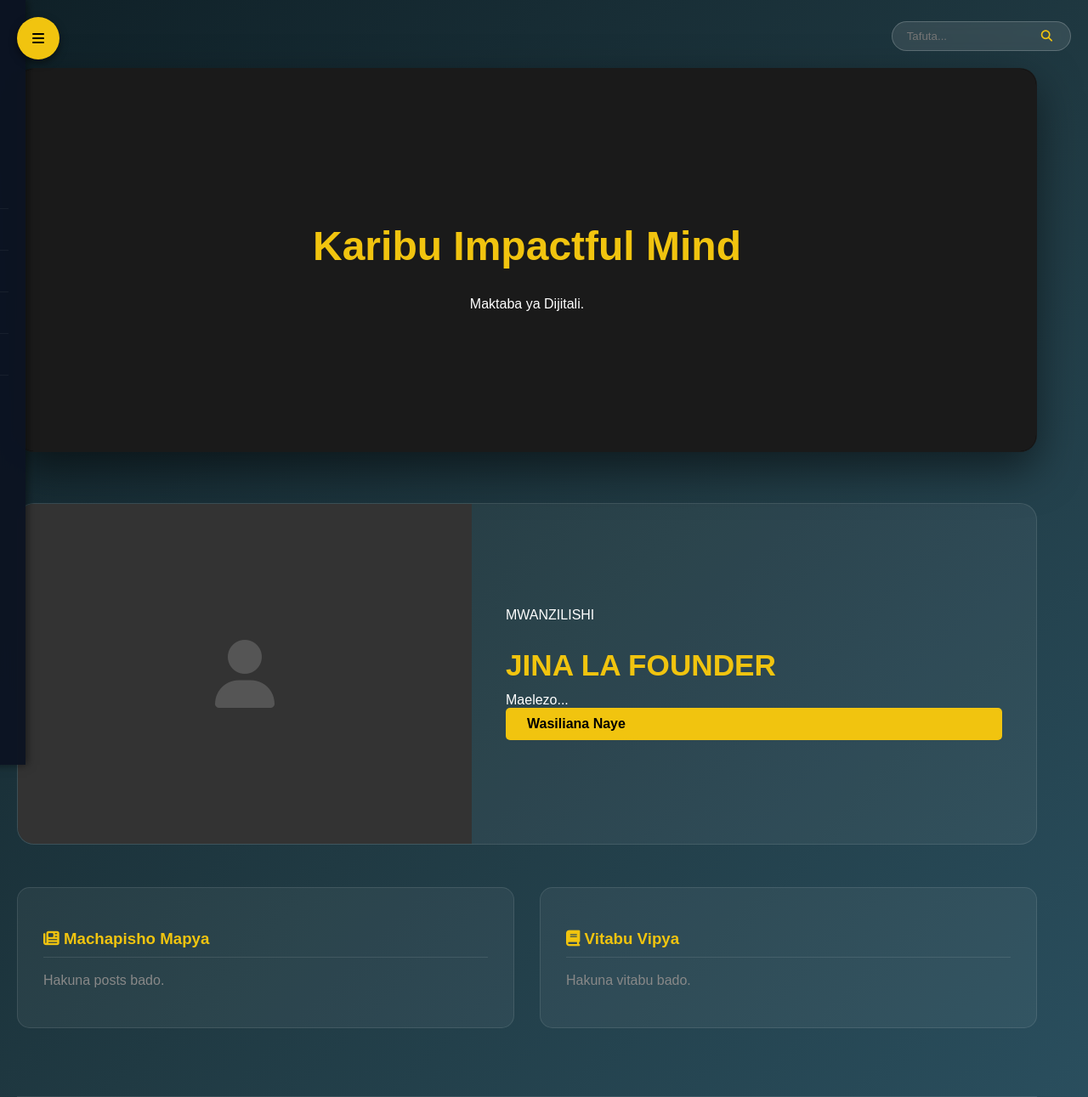
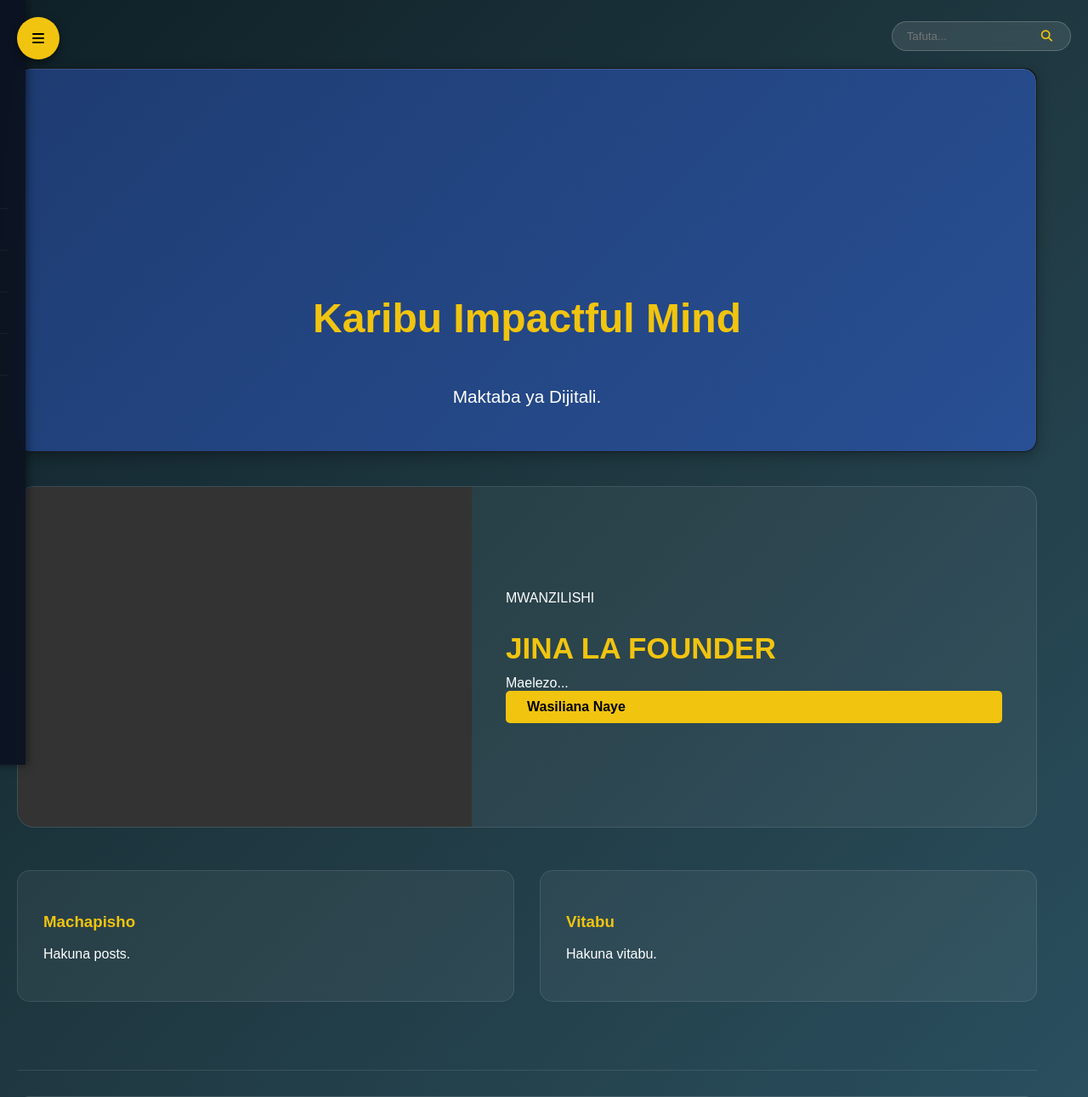
Before and after one commit to abdondismas0-hub/impactful-mind-web, a Flask app: page / in a window 1280 px wide. Shown: the top 1291 px of the page at 85% size. Run offline with Flask 3, Linux system fonts and the light colour scheme; data that the repository does not hold is empty.

Commit message:
Refactor carousel and founder section layout

```diff
--- a/templates/index.html
+++ b/templates/index.html
@@ -3,85 +3,74 @@
 {% block content %}
 
     <!-- 1. SLIDESHOW -->
-    <div class="carousel-container" style="margin-bottom: 60px;">
+    <div class="carousel-container" style="margin-bottom: 40px; position: relative; border-radius: 15px; overflow: hidden; box-shadow: 0 4px 15px rgba(0,0,0,0.3); min-height: 450px;">
         {% if carousel_posts %}
-            {% for post in carousel_posts %}
-            <div class="carousel-item fade" style="display: {{ 'block' if loop.first else 'none' }}; background-image: url('{{ url_for('download_book', filename=post.image_file) }}');">
-                <div class="slide-bg" style="background-image: url('{{ url_for('download_book', filename=post.image_file) }}');"></div>
-                <img src="{{ url_for('download_book', filename=post.image_file) }}" class="slide-img-front" alt="{{ post.title }}">
-
-                <div class="carousel-caption">
-                    <h2 style="color: var(--accent); font-size: 2.2rem; text-shadow: 2px 2px 4px #000;">{{ post.title }}</h2>
-                    <a href="{{ url_for('view_post', post_id=post.id) }}" class="btn">Soma Zaidi</a>
+            <div id="slideshow">
+                {% for post in carousel_posts %}
+                <div class="carousel-item fade" style="display: {{ 'block' if loop.first else 'none' }}; background-image: url('{{ post.image_file if 'http' in post.image_file else url_for('download_book', filename=post.image_file) }}'); height: 450px; background-size: cover; background-position: center;">
+                    <div style="position: absolute; bottom: 0; width: 100%; padding: 30px; background: linear-gradient(to top, rgba(0,0,0,0.9), transparent);">
+                        <h2 style="color: #f1c40f; margin-bottom: 10px;">{{ post.title }}</h2>
+                        <a href="{{ url_for('view_post', post_id=post.id) }}" class="btn" style="background-color: #3498db;">Soma Zaidi</a>
+                    </div>
                 </div>
+                {% endfor %}
             </div>
-            {% endfor %}
         {% else %}
-            <div style="height: 100%; display: flex; align-items: center; justify-content: center; background: #1a1a1a; text-align: center;">
-                <div>
-                    <h1 style="color: var(--accent); font-size: 3rem;">Karibu Impactful Mind</h1>
-                    <p>Maktaba ya Dijitali.</p>
-                </div>
+            <div class="glass-panel" style="text-align: center; padding: 100px 20px; background: linear-gradient(135deg, #1e3c72, #2a5298); height: 450px; display: flex; flex-direction: column; justify-content: center; align-items: center;">
+                <h1 style="color: #f1c40f; font-size: 3rem;">Karibu Impactful Mind</h1>
+                <p style="color: white; font-size: 1.3rem;">Maktaba ya Dijitali.</p>
             </div>
         {% endif %}
     </div>
 
-    <!-- 2. FOUNDER SECTION -->
+    <!-- 2. FOUNDER -->
     <section class="founder-card">
         <div class="founder-img-box">
             {% if about_info and about_info.founder_image %}
-                <img src="{{ url_for('download_book', filename=about_info.founder_image) }}" class="founder-img" alt="Founder">
+                <img src="{{ about_info.founder_image if 'http' in about_info.founder_image else url_for('download_book', filename=about_info.founder_image) }}" class="founder-img" alt="Founder">
             {% else %}
-                <div style="width: 100%; height: 100%; background: #333; display: flex; align-items: center; justify-content: center;">
-                    <i class="fas fa-user fa-5x" style="color: #555;"></i>
-                </div>
+                <div style="width: 100%; height: 100%; background: #333;"></div>
             {% endif %}
         </div>
         <div class="founder-info">
             <span class="founder-title">MWANZILISHI</span>
-            <h2>{{ about_info.founder_name if about_info else 'Jina la Founder' }}</h2>
-            <div class="founder-bio">
-                {{ about_info.founder_bio if about_info else 'Maelezo...' }}
-            </div>
+            <h2>{{ about_info.founder_name if about_info else 'Founder' }}</h2>
+            <div class="founder-bio">{{ about_info.founder_bio if about_info else '...' }}</div>
             <a href="{{ url_for('contact') }}" class="btn">Wasiliana Naye</a>
         </div>
     </section>
 
     <!-- 3. LATEST CONTENT -->
     <div style="display: grid; grid-template-columns: repeat(auto-fit, minmax(300px, 1fr)); gap: 30px;">
-
-        <!-- Latest Posts -->
+        <!-- Posts -->
         <div class="glass-panel">
-            <h3 style="color: var(--accent); border-bottom: 1px solid rgba(255,255,255,0.1); padding-bottom: 10px;">
-                <i class="fas fa-newspaper"></i> Machapisho Mapya
-            </h3>
+            <h3 style="color: var(--accent);">Machapisho</h3>
             <ul style="list-style: none; padding: 0;">
                 {% for post in posts %}
                 <li style="padding: 15px 0; border-bottom: 1px solid rgba(255,255,255,0.05);">
                     <a href="{{ url_for('view_post', post_id=post.id) }}" style="color: white; font-weight: bold; text-decoration: none;">{{ post.title }}</a>
                 </li>
                 {% else %}
-                    <li style="color: #888;">Hakuna posts bado.</li>
+                    <li>Hakuna posts.</li>
                 {% endfor %}
             </ul>
         </div>
-
-        <!-- Latest Books -->
+        <!-- Books -->
         <div class="glass-panel">
-            <h3 style="color: var(--accent); border-bottom: 1px solid rgba(255,255,255,0.1); padding-bottom: 10px;">
-                <i class="fas fa-book"></i> Vitabu Vipya
-            </h3>
+            <h3 style="color: var(--accent);">Vitabu</h3>
             <ul style="list-style: none; padding: 0;">
                 {% for book in books %}
-                <li style="padding: 15px 0; border-bottom: 1px solid rgba(255,255,255,0.05); display: flex; justify-content: space-between; align-items: center;">
+                <li style="padding: 15px 0; border-bottom: 1px solid rgba(255,255,255,0.05); display: flex; justify-content: space-between;">
                     <span style="font-weight: bold; color: #fff;">{{ book.title }}</span>
-                    <!-- DOWNLOAD LINK -->
-                    <a href="{{ url_for('download_book', filename=book.file_path) }}" target="_blank" download style="color: var(--success); text-decoration: none; background: rgba(46,204,113,0.1); padding: 5px 10px; border-radius: 5px;">
-                        <i class="fas fa-download"></i> PDF
-                    </a>
+                    <!-- LINK SAHIHI -->
+                    {% if 'http' in book.file_path %}
+                        <a href="{{ book.file_path }}" target="_blank" style="color: var(--success);"><i class="fas fa-download"></i> PDF</a>
+                    {% else %}
+                        <a href="{{ url_for('download_book', filename=book.file_path) }}" target="_blank" style="color: var(--success);"><i class="fas fa-download"></i> PDF</a>
+                    {% endif %}
                 </li>
                 {% else %}
-                    <li style="color: #888;">Hakuna vitabu bado.</li>
+                    <li>Hakuna vitabu.</li>
                 {% endfor %}
             </ul>
         </div>
@@ -95,11 +84,10 @@
                 for(let i=0; i<items.length; i++) items[i].style.display = "none";
                 slideIndex++;
                 if(slideIndex > items.length) slideIndex = 1;
-                items[slideIndex-1].style.display = "flex";
+                items[slideIndex-1].style.display = "block";
                 setTimeout(cycleSlides, 5000);
             }
         }
         cycleSlides();
     </script>
-
 {% endblock %}
```
